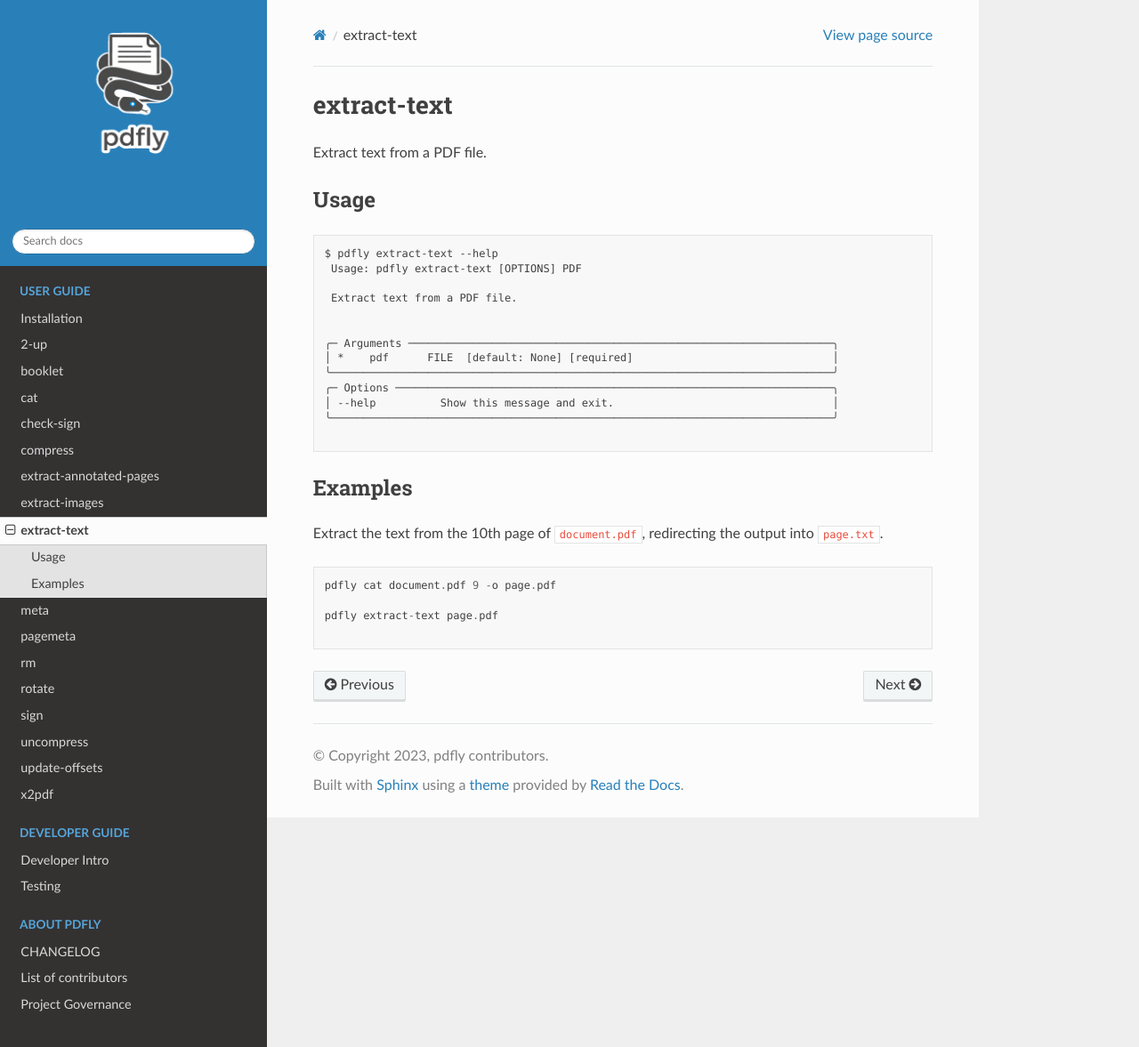
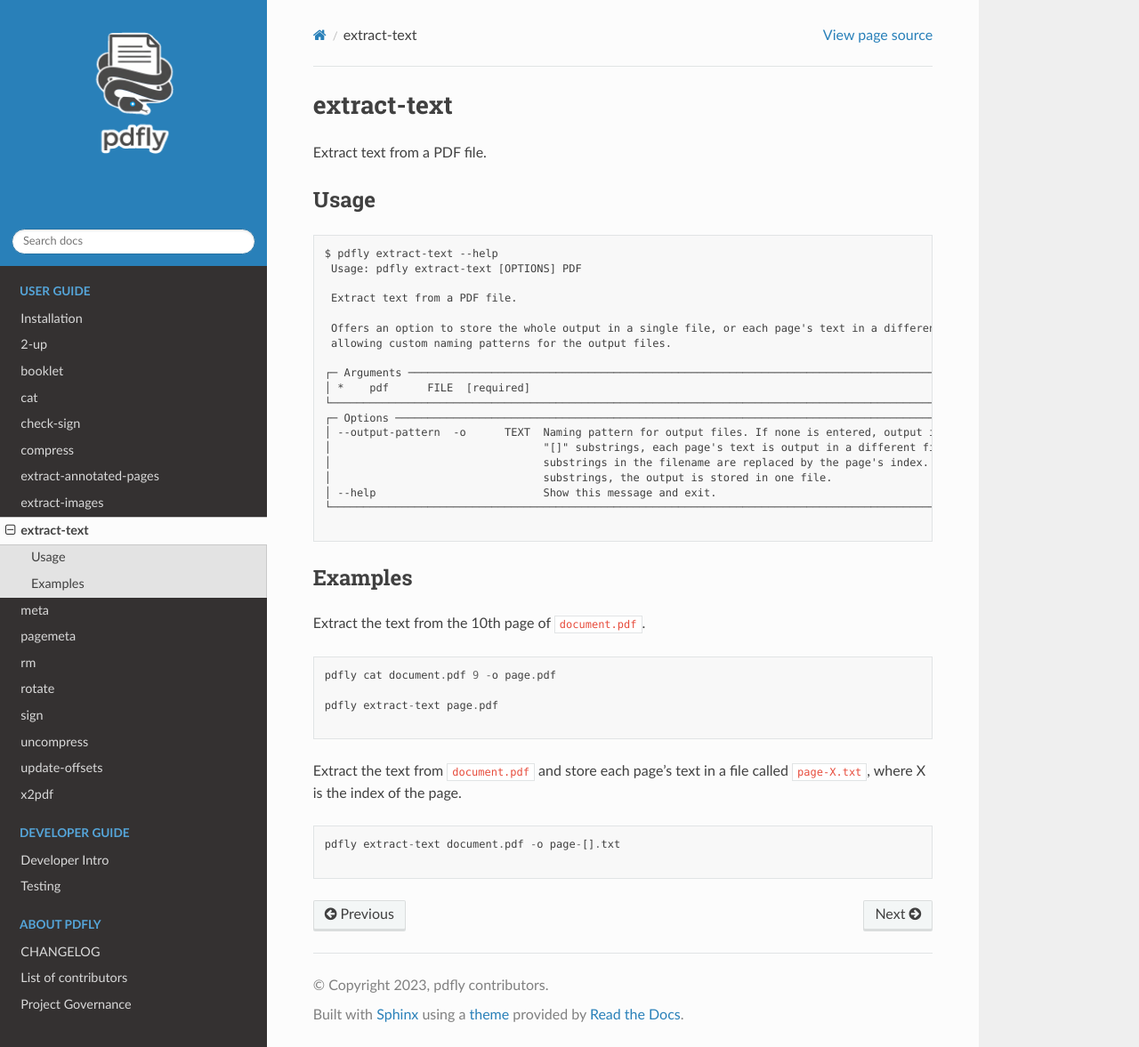
Before and after one commit to py-pdf/pdfly, a Sphinx documentation site: the page built from docs/user/subcommand-extract-text.md, in a window 1280 px wide and 1177 px high. Shown: the whole window at 89% size. Built offline with Sphinx 7.4.7 and the Read the Docs theme 3.1.0, drawn with Linux system fonts in a browser that asks for light colours.

Commit message:
extract-text now can store output in files, each page's text can be stored in a different file: initial implementation and documentation

````diff
--- a/docs/user/subcommand-extract-text.md
+++ b/docs/user/subcommand-extract-text.md
@@ -9,19 +9,25 @@ $ pdfly extract-text --help
 
  Extract text from a PDF file.
 
+ Offers an option to store the whole output in a single file, or each page's text in a different file,
+ allowing custom naming patterns for the output files.
 
-╭─ Arguments ──────────────────────────────────────────────────────────────────╮
-│ *    pdf      FILE  [default: None] [required]                               │
-╰──────────────────────────────────────────────────────────────────────────────╯
-╭─ Options ────────────────────────────────────────────────────────────────────╮
-│ --help          Show this message and exit.                                  │
-╰──────────────────────────────────────────────────────────────────────────────╯
+┌─ Arguments ───────────────────────────────────────────────────────────────────────────────────────────────────────────┐
+│ *    pdf      FILE  [required]                                                                                        │
+└───────────────────────────────────────────────────────────────────────────────────────────────────────────────────────┘
+┌─ Options ─────────────────────────────────────────────────────────────────────────────────────────────────────────────┐
+│ --output-pattern  -o      TEXT  Naming pattern for output files. If none is entered, output is echoed. If it contains │
+│                                 "[]" substrings, each page's text is output in a different file and the "[]"          │
+│                                 substrings in the filename are replaced by the page's index. If there are no "[]"     │
+│                                 substrings, the output is stored in one file.                                         │
+│ --help                          Show this message and exit.                                                           │
+└───────────────────────────────────────────────────────────────────────────────────────────────────────────────────────┘
 
 ```
 
 ## Examples
 
-Extract the text from the 10th page of `document.pdf`, redirecting the output into `page.txt`.
+Extract the text from the 10th page of `document.pdf`.
 
 ```
 pdfly cat document.pdf 9 -o page.pdf
@@ -29,3 +35,10 @@ pdfly cat document.pdf 9 -o page.pdf
 pdfly extract-text page.pdf
 
 ```
+
+Extract the text from `document.pdf` and store each page's text in a file called `page-X.txt`, where X is the index of the page.
+
+```
+pdfly extract-text document.pdf -o page-[].txt
+
+```
````
Also changed, not shown: 1 other file.
